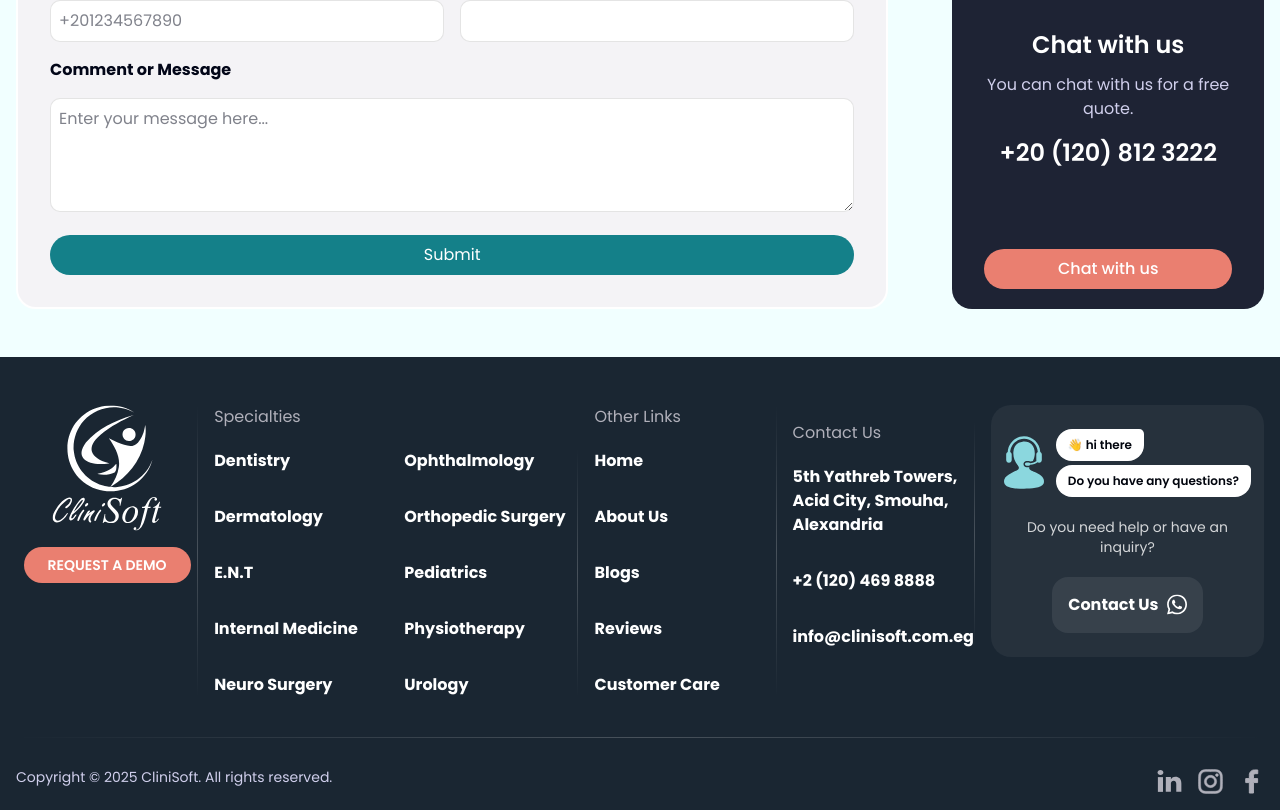
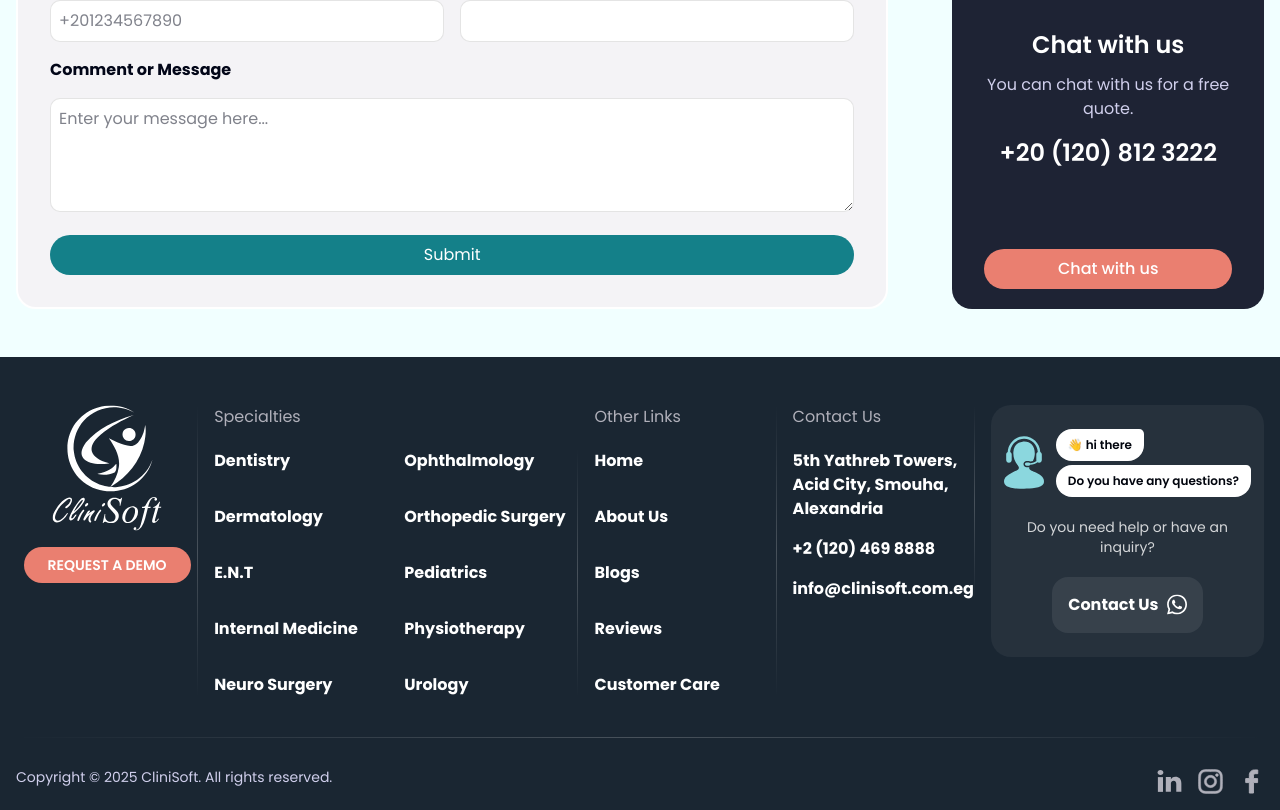
Before and after one commit to abdoSobhy1/clinisoft, a Next.js app: page / in a window 1280 px wide. Shown: the part 5590-6400 px from the top of the page. Built offline with nearby package versions, Linux system fonts and the light colour scheme.

Commit message:
update footer

```diff
--- a/components/contact-form.tsx
+++ b/components/contact-form.tsx
@@ -65,6 +65,7 @@ export default function ContactForm() {
                     type="text"
                     label="Name"
                     form={form.register("name")}
+                    error={form.formState.errors.name?.message}
                     isRequired={true}
                 />
                 <div className="form-group">
@@ -81,18 +82,21 @@ export default function ContactForm() {
                             </option>
                         ))}
                     </select>
+                    {form.formState.errors.specialties && <p className="text-red-500 text-sm">{form.formState.errors.specialties.message}</p>}
                 </div>
             </div>
             <Input
                 type="text"
                 label="City"
                 form={form.register("city")}
+                error={form.formState.errors.city?.message}
                 isRequired={true}
             />
             <Input
                 type="email"
                 label="Email"
                 form={form.register("email")}
+                error={form.formState.errors.email?.message}
                 isRequired={true}
             />
             <div className="grid grid-cols-1 md:grid-cols-2 gap-4">
@@ -100,6 +104,7 @@ export default function ContactForm() {
                     type="number"
                     label="Mobile Number"
                     form={form.register("mobileNumber")}
+                    error={form.formState.errors.mobileNumber?.message}
                     placeholder="+201234567890"
                     isRequired={true}
                 />
@@ -107,6 +112,7 @@ export default function ContactForm() {
                     type="text"
                     label="Best Time for Call"
                     form={form.register("bestTimeForCall")}
+                    error={form.formState.errors.bestTimeForCall?.message}
                 />
             </div>
             <div className="form-group">
@@ -118,6 +124,7 @@ export default function ContactForm() {
                     rows={4}
                     placeholder="Enter your message here..."
                 />
+                {form.formState.errors.message && <p className="text-red-500 text-sm">{form.formState.errors.message.message}</p>}
             </div>
             <button
                 type="submit"
--- a/components/footer/Footer.tsx
+++ b/components/footer/Footer.tsx
@@ -57,9 +57,9 @@ const Footer: React.FC = () => (
                 <FooterList items={otherLinks} />
                 <Seperator className="hidden md:block" vertical />
             </FooterSection>
-            <FooterSection title="Contact Us" className="col-span-2 md:col-span-1 text-center md:text-left my-4" >
+            <FooterSection title="Contact Us" className="col-span-2 md:col-span-1 text-center md:text-left my-4 md:my-0" >
                 <Seperator className="block md:hidden -top-2" />
-                <FooterList items={contactInfo} />
+                <FooterList items={contactInfo} className="space-y-4" />
                 <Seperator className="hidden md:block" vertical />
                 <Seperator className="block md:hidden top-auto -bottom-4" />
             </FooterSection>
--- a/components/footer/FooterList.tsx
+++ b/components/footer/FooterList.tsx
@@ -1,6 +1,6 @@
 import React from "react";
 import Link from "next/link";
-
+import { cn } from "@/lib/utils";
 interface FooterListItem {
     label: string;
     href?: string;
@@ -8,11 +8,12 @@ interface FooterListItem {
 
 interface FooterListProps {
     items: FooterListItem[];
+    className?: string;
 }
 
-const FooterList: React.FC<FooterListProps> = ({ items }) => {
+const FooterList: React.FC<FooterListProps> = ({ items, className }) => {
     return (
-        <ul className="space-y-8">
+        <ul className={cn("space-y-8", className)}>
             {items.map((item, idx) => {
                 return item.href ? (
                     <li key={idx}>
--- a/components/input.tsx
+++ b/components/input.tsx
@@ -1,11 +1,12 @@
 import { UseFormRegisterReturn } from "react-hook-form";
 
-export default function Input({ type, label, form, placeholder, isRequired }: {
+export default function Input({ type, label, form, placeholder, isRequired, error }: {
     type: string,
     label: string,
     form: UseFormRegisterReturn,
     placeholder?: string,
     isRequired?: boolean,
+    error?: string,
 }) {
 
     const phoneClasses = type === "number" && "[appearance:textfield] [&::-webkit-outer-spin-button]:appearance-none [&::-webkit-inner-spin-button]:appearance-none"
@@ -14,6 +15,7 @@ export default function Input({ type, label, form, placeholder, isRequired }: {
         <div className="form-group">
             <label htmlFor={label.toLocaleLowerCase()} className="font-bold">{label} {isRequired && <span className="text-red-500 font-medium">*</span>}</label>
             <input type={type} id={label.toLocaleLowerCase()} {...form} placeholder={placeholder} className={`w-full p-2 bg-white border border-[#94949440] rounded-lg mt-4 ${phoneClasses}`} />
+            {error && <p className="text-red-500 text-sm">{error}</p>}
         </div>
     )
 }
```
